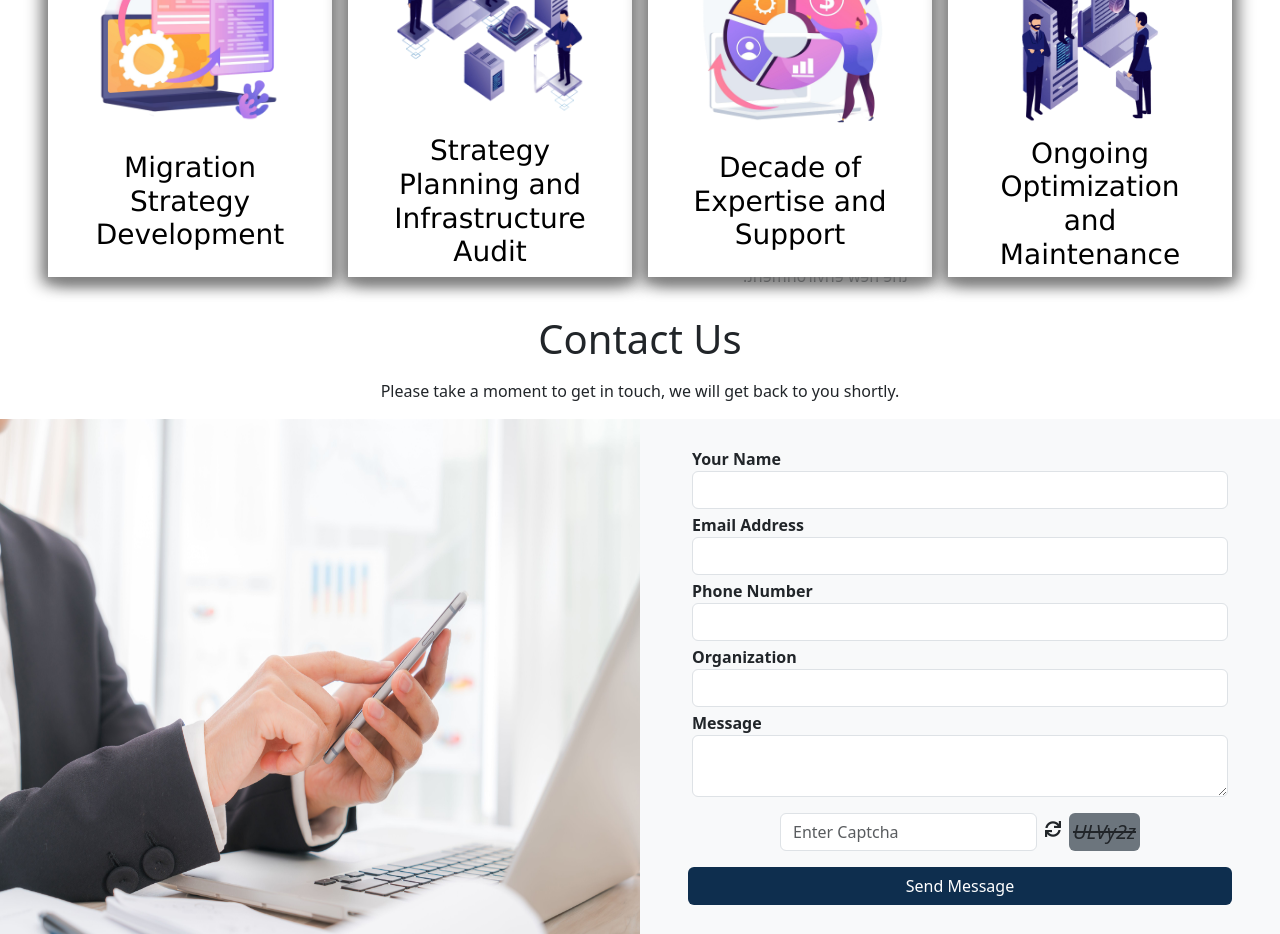
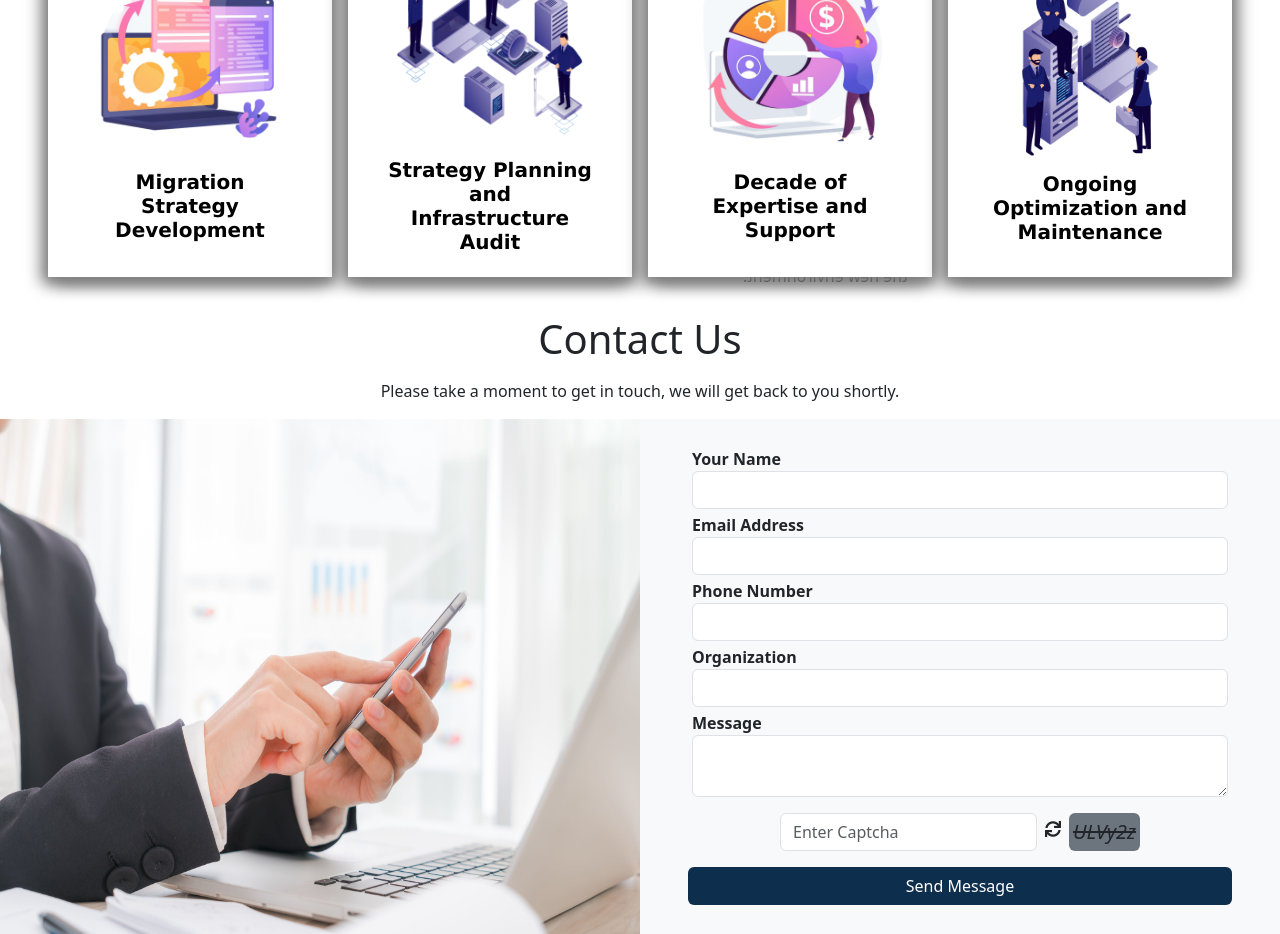
Before and after one commit to info-coe/Infomerica-cloud-migration, a React (Vite) app: page / in a window 1280 px wide. Shown: the part 2280-3214 px from the top of the page. Built offline with nearby package versions, Linux system fonts and the light colour scheme.

Commit message:
final code update

```diff
--- a/src/App.css
+++ b/src/App.css
@@ -72,7 +72,7 @@
   justify-content: center;
   align-items: center;
 }
-h3 {
+.flip-card-front h3 {
   font-size: 20px;
   font-family: Verdana, sans-serif;
   font-weight: bold;
```
Also changed, not shown: src/AWSservices.jsx (+0 -103 lines).
